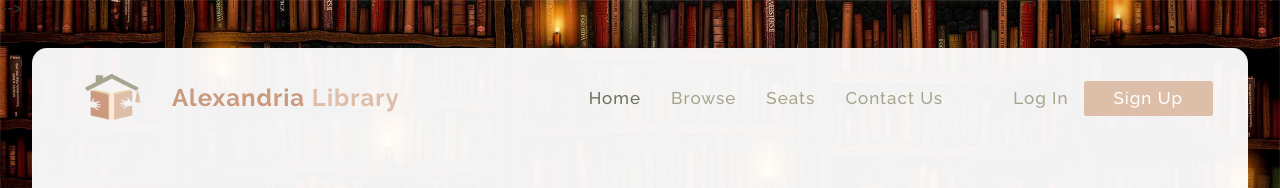
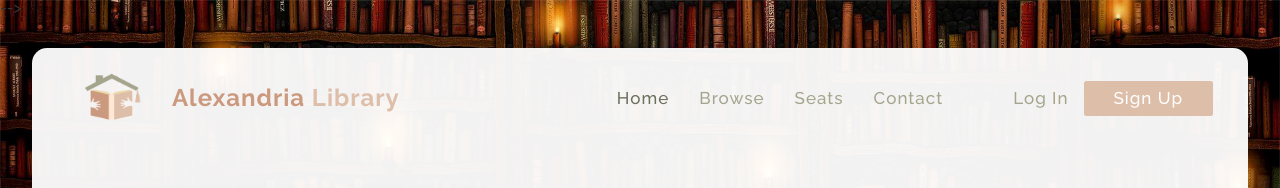
Before and after one commit to Adeeeeem/AlexandriaLibrary, a plain HTML site: page index.html in a window 1280 px wide. Shown: the top 188 px of the page. Drawn offline with Linux system fonts and the light colour scheme; no server answers.

```diff
--- a/index.html
+++ b/index.html
@@ -62,7 +62,7 @@
 							<li id="home_nav_li"><a id="home_nav_btn" class="active" href="./" uk-scroll>Home</a></li>
 							<li id="browse_nav_li"><a id="browse_nav_btn" href="#browse" uk-scroll>Browse</a></li>
 							<li id="seats_nav_li"><a id="seats_nav_btn" href="#seats" uk-scroll>Seats</a></li>
-							<li id="contact_nav_li"><a id="contact_nav_btn" href="#contact" uk-scroll>Contact Us</a></li>
+							<li id="contact_nav_li"><a id="contact_nav_btn" href="#contact" uk-scroll>Contact</a></li>
 							<li id="login_nav_li"><a id="login_nav_btn" href="javascript:void(0);" uk-toggle="target: #signin">Log In</a></li>
 							<li id="logout_nav_li"><a id="logout_nav_btn" href="javascript:void(0);">Log Out</a></li>
 						</ul>
```
